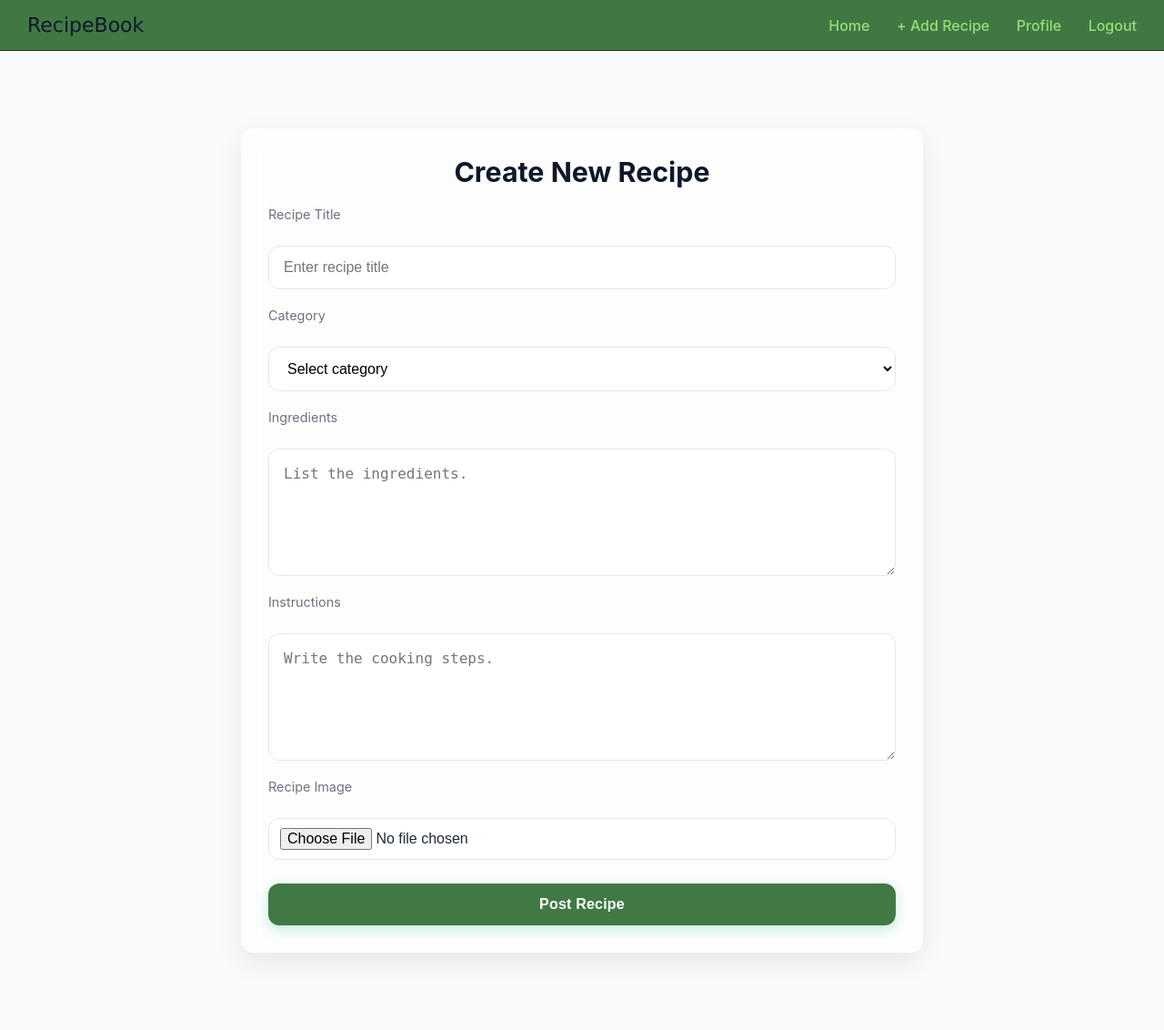
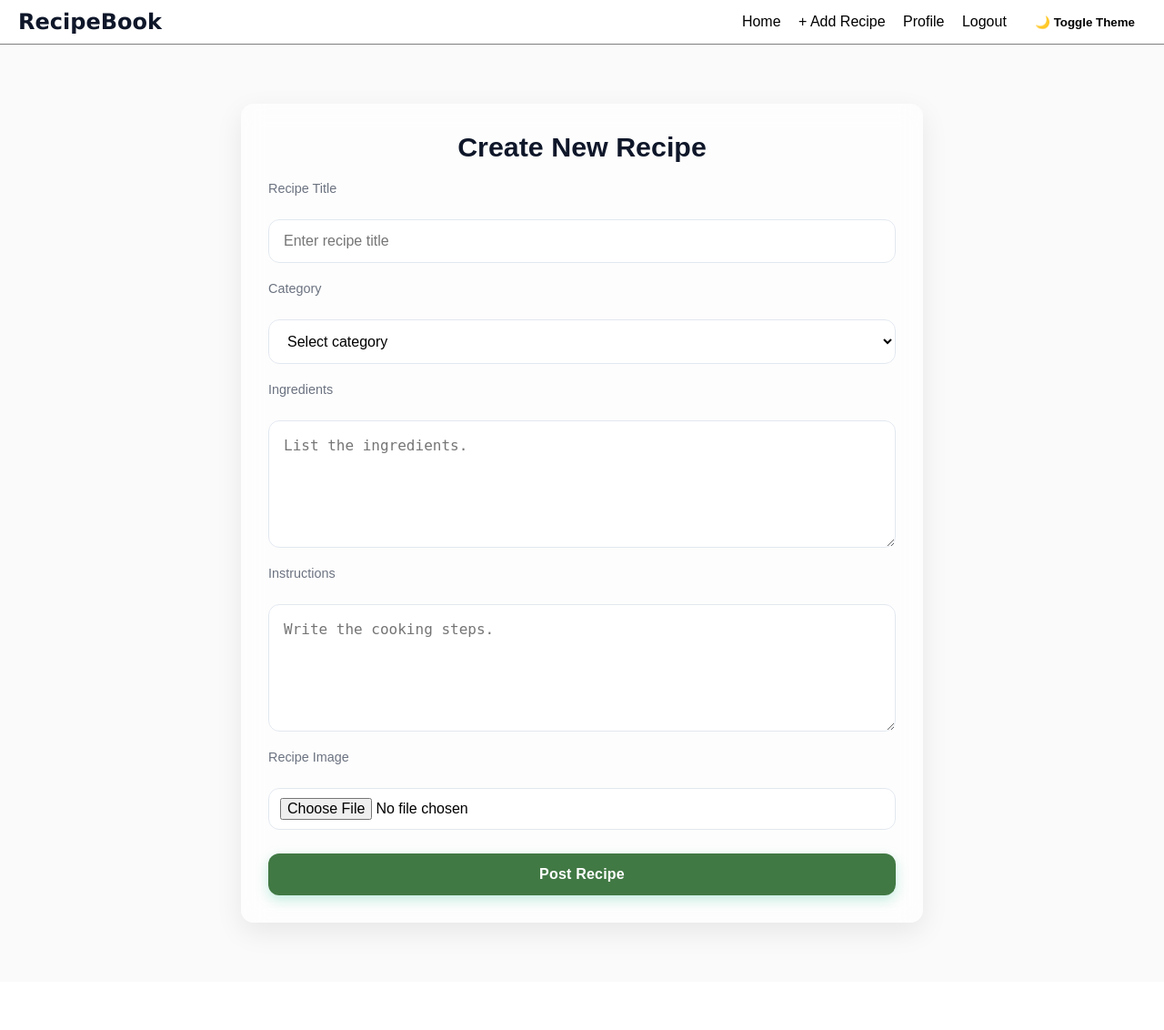
Before and after one commit to shreya-kindalkar/recipe-book, a Django app: page /add-recipe/ in a window 1280 px wide. Shown: the whole page at 91% size. After the commit the page ends 1028 px from the top, so only its background shows below. Run offline with Django 5.2, Linux system fonts and the light colour scheme; the visitor is signed in with stand-in values (Sample User, id 1).

Commit message:
Update base_app.html: add light/dark theme toggle

```diff
--- a/templates/base_app.html
+++ b/templates/base_app.html
@@ -6,26 +6,107 @@
     <title>{% block title %}{% endblock %}</title>
     {% load static %}
     <link rel="stylesheet" href="{% static 'app.css' %}">
+
+    <style>
+        /* Theme variables */
+        :root {
+            --bg-color: #fafafa;
+            --text-color: #000000;
+            --navbar-bg: #ffffff;
+            --link-color: #000000;
+            --card-bg: #ffffff;
+        }
+
+        [data-theme="dark"] {
+            --bg-color: #1a1a1a;
+            --text-color: #f0f0f0;
+            --navbar-bg: #2c2c2c;
+            --link-color: #f0f0f0;
+            --card-bg: #2c2c2c;
+        }
+
+        body {
+            background-color: var(--bg-color);
+            color: var(--text-color);
+            margin: 0;
+            font-family: Arial, sans-serif;
+            transition: all 0.3s ease;
+        }
+
+        .navbar {
+            display: flex;
+            justify-content: space-between;
+            align-items: center;
+            background-color: var(--navbar-bg);
+            padding: 10px 20px;
+        }
+
+        .navbar .title {
+            font-weight: bold;
+            font-size: 1.5rem;
+        }
+
+        .navbar a {
+            margin-left: 15px;
+            text-decoration: none;
+            color: var(--link-color);
+        }
+
+        .theme-toggle-btn {
+            cursor: pointer;
+            padding: 6px 12px;
+            border: none;
+            border-radius: 5px;
+            background-color: var(--card-bg);
+            color: var(--text-color);
+            font-weight: bold;
+            margin-left: 15px;
+        }
+
+        .content-area {
+            padding: 20px;
+        }
+
+        .card {
+            background-color: var(--card-bg);
+            padding: 20px;
+            border-radius: 10px;
+            margin: 10px 0;
+        }
+    </style>
 </head>
 
-<body style="background: #fafafa; margin: 0;">
+<body>
 {% block navbar %}
 <div class="navbar">
-    <div class="title"> RecipeBook</div>
+    <div class="title">RecipeBook</div>
     <div>
         <a href="{% url 'dashboard' %}">Home</a>
         <a href="{% url 'add_recipe' %}">+ Add Recipe</a>
         <a href="#">Profile</a>
         <a href="{% url 'logout' %}">Logout</a>
+        <button id="theme-toggle" class="theme-toggle-btn">🌙 Toggle Theme</button>
     </div>
 </div>
 {% endblock %}
 
+<div class="content-area">
+    {% block content %}
+    {% endblock %}
+</div>
 
-    <div class="content-area">
-        {% block content %}
-        {% endblock %}
-    </div>
+<script>
+    const toggleBtn = document.getElementById('theme-toggle');
+    const savedTheme = localStorage.getItem('theme') || 'light';
+    document.documentElement.setAttribute('data-theme', savedTheme);
+
+    toggleBtn.addEventListener('click', () => {
+        const current = document.documentElement.getAttribute('data-theme');
+        const newTheme = current === 'dark' ? 'light' : 'dark';
+        document.documentElement.setAttribute('data-theme', newTheme);
+        localStorage.setItem('theme', newTheme);
+    });
+</script>
 
 </body>
 </html>
```
